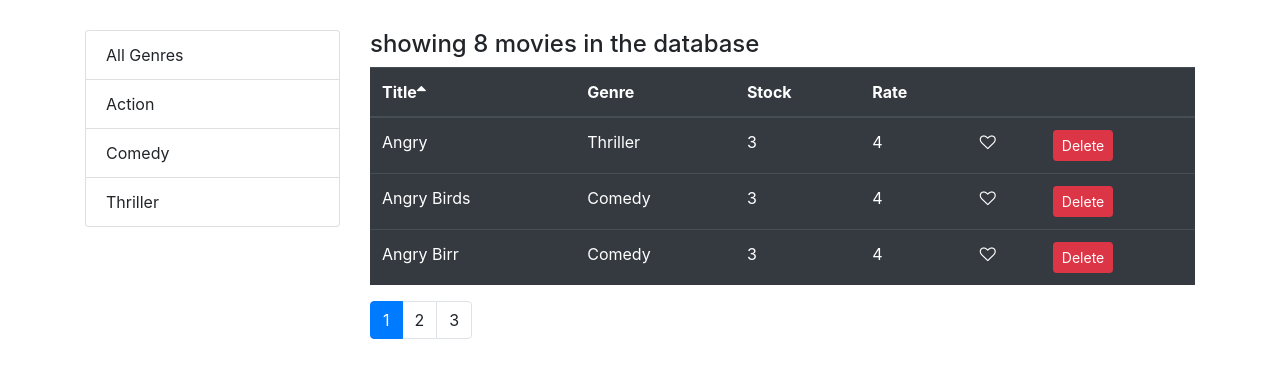
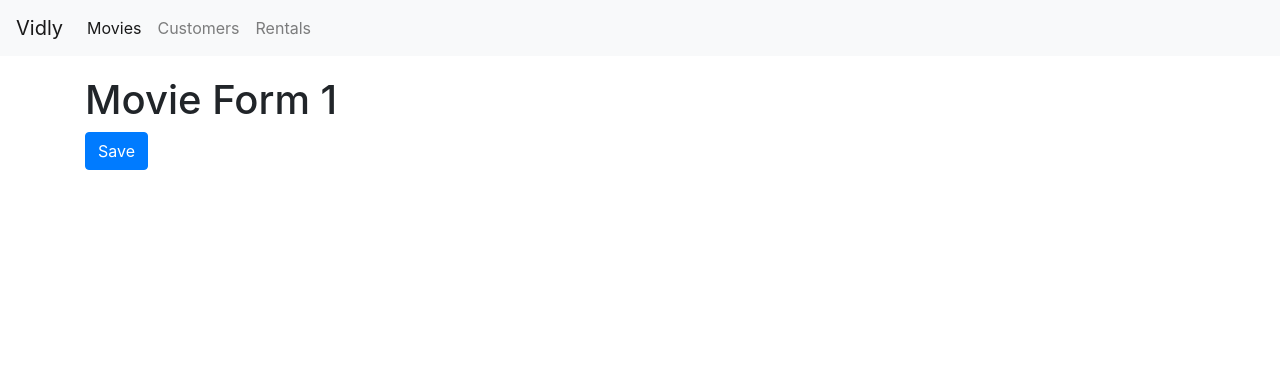
Before and after one commit to selahabdu/Vidly-App-React, a React (Create React App) app in the folder vidly/: page /movies/1 in a window 1280 px wide. Shown: the top 378 px of the page. Built offline with nearby package versions, Linux system fonts and the light colour scheme.

Commit message:
navbar, customers, movieForm, not found page, routing
Routing with navbar done and not found page is implemented

```diff
--- a/vidly/package.json
+++ b/vidly/package.json
@@ -14,6 +14,7 @@
     "lodash": "^4.17.10",
     "react": "^18.2.0",
     "react-dom": "^18.2.0",
+    "react-router-dom": "^4.3.1",
     "react-scripts": "5.0.1",
     "web-vitals": "^2.1.4"
   },
--- a/vidly/src/App.js
+++ b/vidly/src/App.js
@@ -1,11 +1,28 @@
 import "./App.css";
+import Customers from "./components/customers";
 import Movies from "./components/movies";
-
+import { Route, Switch, Redirect } from "react-router-dom";
+import Rentals from "./components/rentals";
+import NotFound from "./components/notFound";
+import NavBar from "./components/navBar";
+import MovieForm from './components/movieForm';
 function App() {
   return (
+    <>
+    <NavBar/>
     <main className="container">
-      <Movies />
+      <Switch>
+        <Route path='/movies/:id' component={MovieForm}></Route>
+        <Route path='/movies' component={Movies}></Route>
+        <Route path='/customers' component={Customers}></Route>
+        <Route path='/rentals' component={Rentals}></Route>
+        <Route path='/not-found' component={NotFound}></Route>
+        <Redirect from="/" exact to='/movies'/>
+        <Redirect to='/not-found'/>
+
+      </Switch>
     </main>
+    </>
   );
 }
 
--- a/vidly/src/components/common/tableBody.jsx
+++ b/vidly/src/components/common/tableBody.jsx
@@ -1,5 +1,4 @@
 import React, { Component } from "react";
-import Like from "./like";
 import _ from "lodash"; // to use _.get()
 class TableBody extends Component {
   renderCell = (item, column) => {
--- /dev/null
+++ b/vidly/src/components/customers.jsx
@@ -0,0 +1,6 @@
+import React from 'react'
+const Customers = () => {
+    return (  <h1>Customers</h1>);
+}
+
+export default Customers
--- /dev/null
+++ b/vidly/src/components/movieForm.jsx
@@ -0,0 +1,9 @@
+import React from 'react'
+const MovieForm = ({match, history}) => {
+    return (  <>
+    <h1>Movie Form {match.params.id}</h1>
+    <button className="btn btn-primary" onClick={()=>history.push('/movies')}>Save</button>
+    </>);
+}
+
+export default MovieForm
--- a/vidly/src/components/moviesTable.jsx
+++ b/vidly/src/components/moviesTable.jsx
@@ -1,12 +1,11 @@
 import React, { Component } from "react";
 import Like from "./common/like";
-import TableHeader from "./common/tableHeader";
-import TableBody from "./common/tableBody";
 import Table from "./common/table";
+import { Link } from "react-router-dom";
 class MoviesTable extends Component {
   //it shouldn't be inside the state because it is not changed throughout its lifecycle
   columns = [
-    { path: "title", label: "Title" },
+    { path: "title", label: "Title", content: movie=>(<Link to={`/movies/${movie._id}`}>{movie.title}</Link>)},
     { path: "genre.name", label: "Genre" },
     { path: "numberInStock", label: "Stock" },
     { path: "dailyRentalRate", label: "Rate" },
--- /dev/null
+++ b/vidly/src/components/navBar.jsx
@@ -0,0 +1,22 @@
+import React from 'react'
+import { Link, NavLink } from 'react-router-dom';
+const NavBar = () => {
+    return (
+
+        <nav className="navbar navbar-expand-lg navbar-light bg-light">
+  <Link className="navbar-brand" to="/">Vidly</Link>
+  <button className="navbar-toggler" type="button" data-toggle="collapse" data-target="#navbarNavAltMarkup" aria-controls="navbarNavAltMarkup" aria-expanded="false" aria-label="Toggle navigation">
+    <span className="navbar-toggler-icon"></span>
+  </button>
+  <div className="collapse navbar-collapse" id="navbarNavAltMarkup">
+    <div className="navbar-nav">
+      <NavLink className="nav-item nav-link " to="/movies">Movies <span className="sr-only">(current)</span></NavLink>
+      <NavLink className="nav-item nav-link" to="/customers">Customers</NavLink>
+      <NavLink className="nav-item nav-link" to="/rentals">Rentals</NavLink>
+    </div>
+  </div>
+</nav>
+    );
+}
+
+export default NavBar;
--- /dev/null
+++ b/vidly/src/components/notFound.jsx
@@ -0,0 +1,6 @@
+import React from 'react'
+const NotFound = () => {
+    return (  <h1>Not found</h1>);
+}
+
+export default NotFound
--- /dev/null
+++ b/vidly/src/components/rentals.jsx
@@ -0,0 +1,6 @@
+import React from 'react'
+const Rentals = () => {
+    return (  <h1>Rentals</h1>);
+}
+
+export default Rentals
--- a/vidly/src/index.css
+++ b/vidly/src/index.css
@@ -1,13 +1,15 @@
 body {
   margin: 0;
-  padding-top: 30px;
+  padding-top: 0px;
   font-family: -apple-system, BlinkMacSystemFont, "Segoe UI", "Roboto", "Oxygen",
     "Ubuntu", "Cantarell", "Fira Sans", "Droid Sans", "Helvetica Neue",
     sans-serif;
   -webkit-font-smoothing: antialiased;
   -moz-osx-font-smoothing: grayscale;
 }
-
+.navbar{
+  margin-bottom: 20px;
+}
 code {
   font-family: source-code-pro, Menlo, Monaco, Consolas, "Courier New",
     monospace;
--- a/vidly/src/index.js
+++ b/vidly/src/index.js
@@ -1,5 +1,6 @@
 import React from "react";
 import ReactDOM from "react-dom/client";
+import {BrowserRouter} from "react-router-dom"
 import "./index.css";
 import App from "./App";
 import reportWebVitals from "./reportWebVitals";
@@ -9,7 +10,9 @@
 const root = ReactDOM.createRoot(document.getElementById("root"));
 root.render(
   <React.StrictMode>
+    <BrowserRouter>
     <App />
+    </BrowserRouter>
   </React.StrictMode>
 );
 
```
Also changed, not shown: 1 other file (tests, documents, lock files or other folders).
